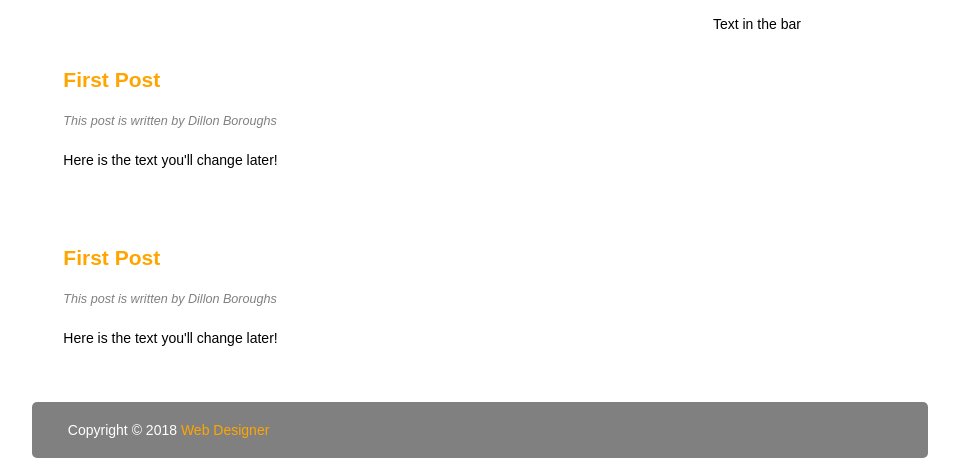
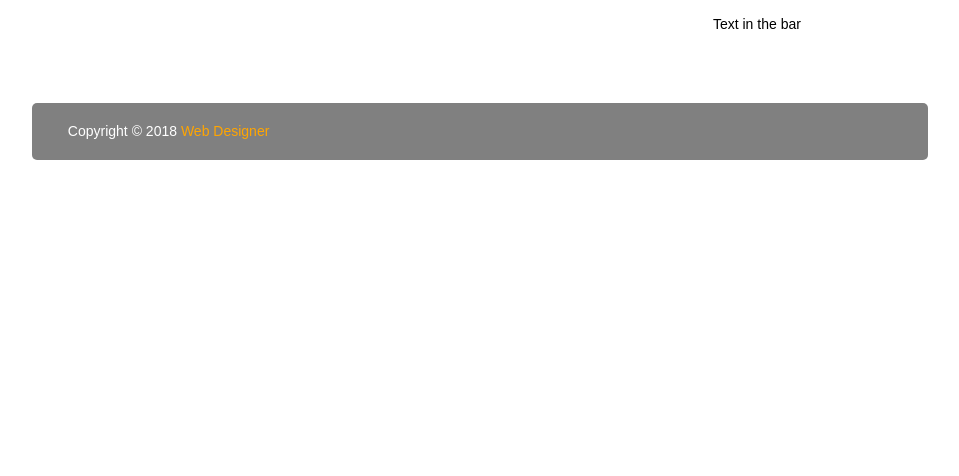
Before and after one commit to boroughsdillon/website-index, a plain HTML site: page professional.html in a window 1280 px wide. Shown: the part 683-1159 px from the top of the page, without its empty margins (160-1119 px from the left). After the commit the page ends 861 px from the top, so only its background shows below. Drawn offline with Linux system fonts and the light colour scheme.

Commit message:
Cleaned up articles

```diff
--- a/professional.html
+++ b/professional.html
@@ -48,34 +48,6 @@
 				</content>
 			</article>
 
-			<article class="textcontent">
-				<header>
-					<h2><a href="#" title="First Post">First Post </a></h2>
-				</header>
-
-				<footer>
-					<p class="postinfo" >This post is written by Dillon Boroughs</p>
-				</footer>
-
-				<content>
-					<p>Here is the text you'll change later!</p>
-				</content>
-			</article>
-
-			<article class="textcontent">
-				<header>
-					<h2><a href="#" title="First Post">First Post </a></h2>
-				</header>
-
-				<footer>
-					<p class="postinfo" >This post is written by Dillon Boroughs</p>
-				</footer>
-
-				<content>
-					<p>Here is the text you'll change later!</p>
-				</content>
-			</article>
-
 		</div>
 	</div>
 
```
Also changed, not shown: school.html (+0 -14 lines).
